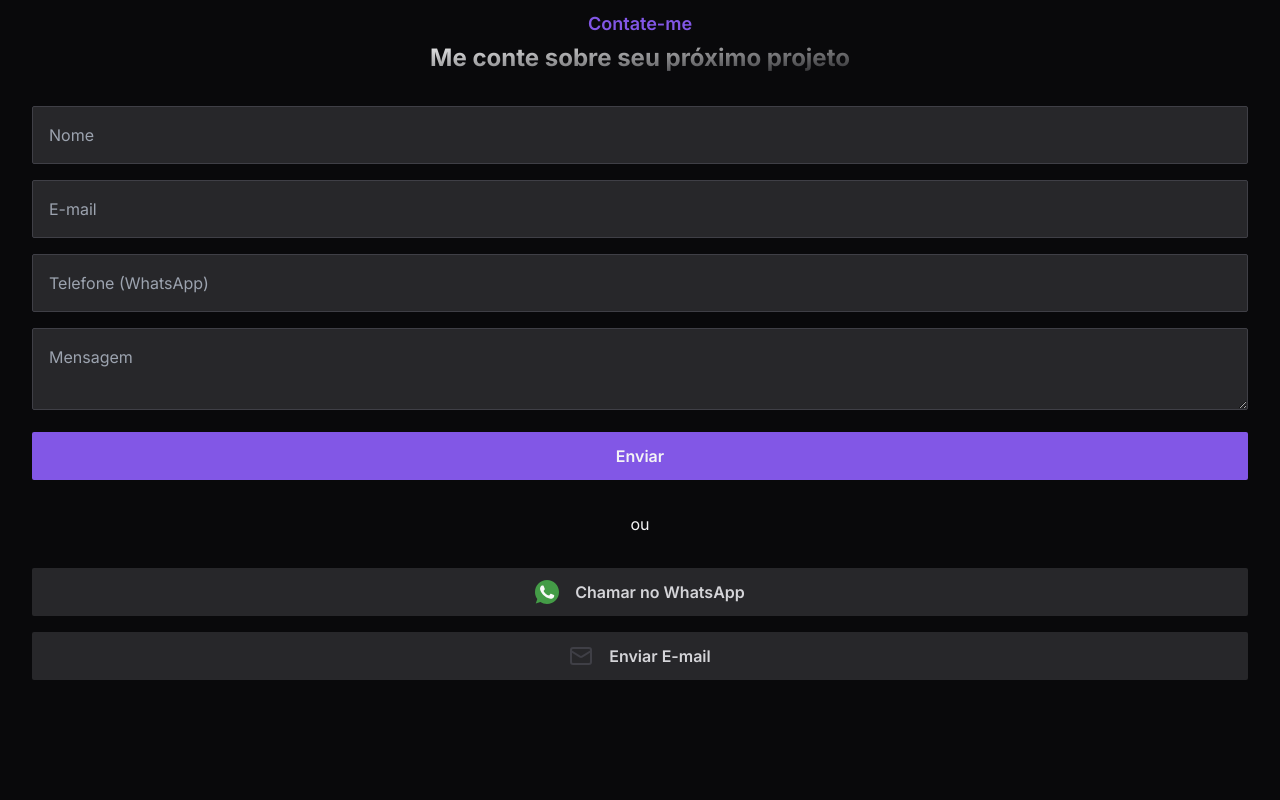
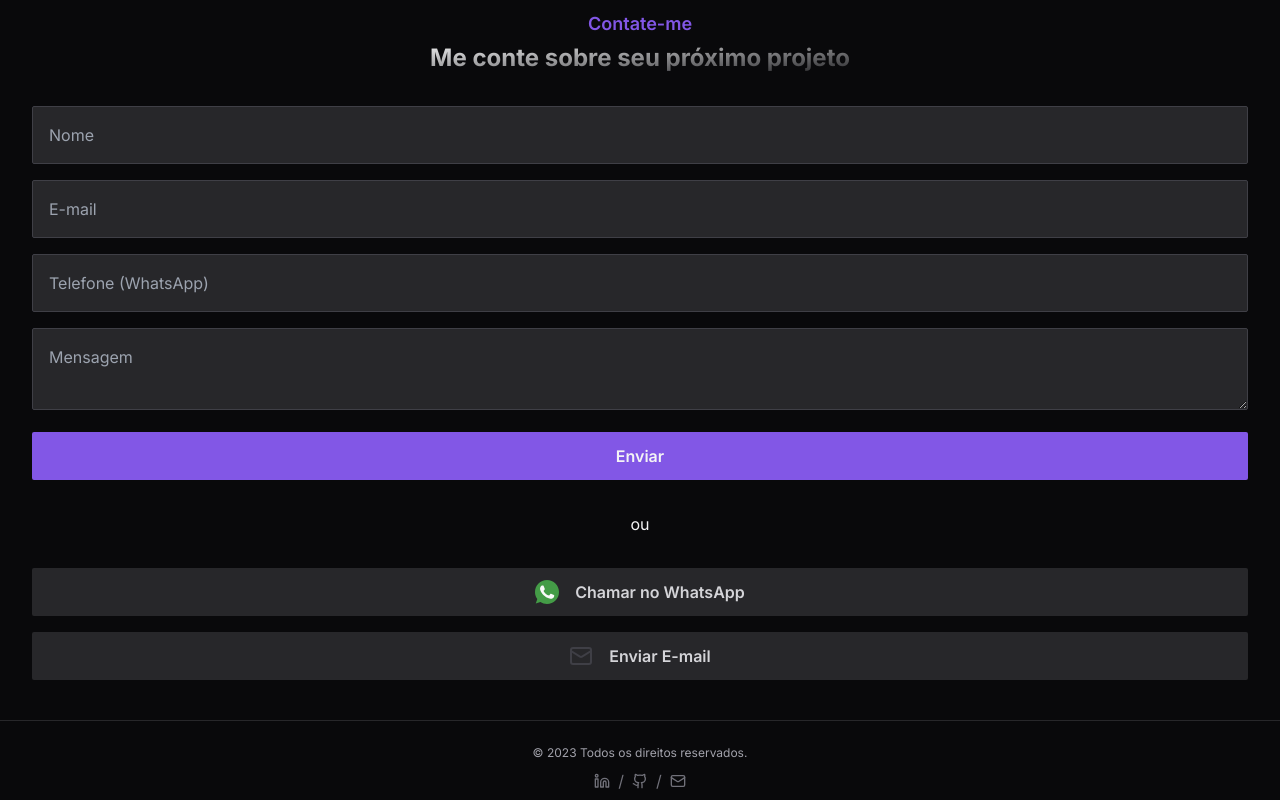
Before and after one commit to keyyuwan/key.dev, a Next.js app: page / in a window 1280 px wide. Shown: the part 2322-3122 px from the top of the page. Before the commit the page ends 3042 px from the top, so only its background shows below. Built offline with nearby package versions, Linux system fonts and the light colour scheme.

Commit message:
footer component

```diff
--- a/src/app/layout.tsx
+++ b/src/app/layout.tsx
@@ -2,6 +2,7 @@ import { ReactNode } from 'react'
 import { Inter } from 'next/font/google'
 
 import { Header } from '@/components/Header'
+import { Footer } from '@/components/Footer'
 import './globals.css'
 
 const inter = Inter({ subsets: ['latin'] })
@@ -17,6 +18,7 @@ export default function RootLayout({ children }: { children: ReactNode }) {
       <body className={`${inter.className} bg-zinc-950 text-zinc-100`}>
         <Header />
         {children}
+        <Footer />
       </body>
     </html>
   )
--- /dev/null
+++ b/src/components/Footer.tsx
@@ -0,0 +1,36 @@
+import { Github, Linkedin, Mail } from 'lucide-react'
+import { NavLink } from './NavLink'
+
+export function Footer() {
+  return (
+    <footer className="flex items-center border-t border-zinc-800 py-6 md:h-20">
+      <div className="mx-auto flex h-full w-full max-w-6xl flex-col justify-center px-8 md:items-center md:justify-between">
+        <span className="text-xs text-zinc-400">
+          © 2023 Todos os direitos reservados.
+        </span>
+
+        <nav className="mt-2 flex items-center gap-2">
+          <NavLink
+            href="https://www.linkedin.com/in/key-yu-wan/"
+            target="_blank"
+            rel="noreferrer"
+            Icon={Linkedin}
+          />
+
+          <span className="text-zinc-500">/</span>
+
+          <NavLink
+            href="https://github.com/keyyuwan"
+            target="_blank"
+            rel="noreferrer"
+            Icon={Github}
+          />
+
+          <span className="text-zinc-500">/</span>
+
+          <NavLink href="#contact" Icon={Mail} />
+        </nav>
+      </div>
+    </footer>
+  )
+}
```
Also changed, not shown: src/components/Header.tsx (renamed from src/components/Header/index.tsx), src/components/NavLink.tsx (renamed from src/components/Header/NavLink.tsx), 1 other file (tests, documents, lock files or other folders).
